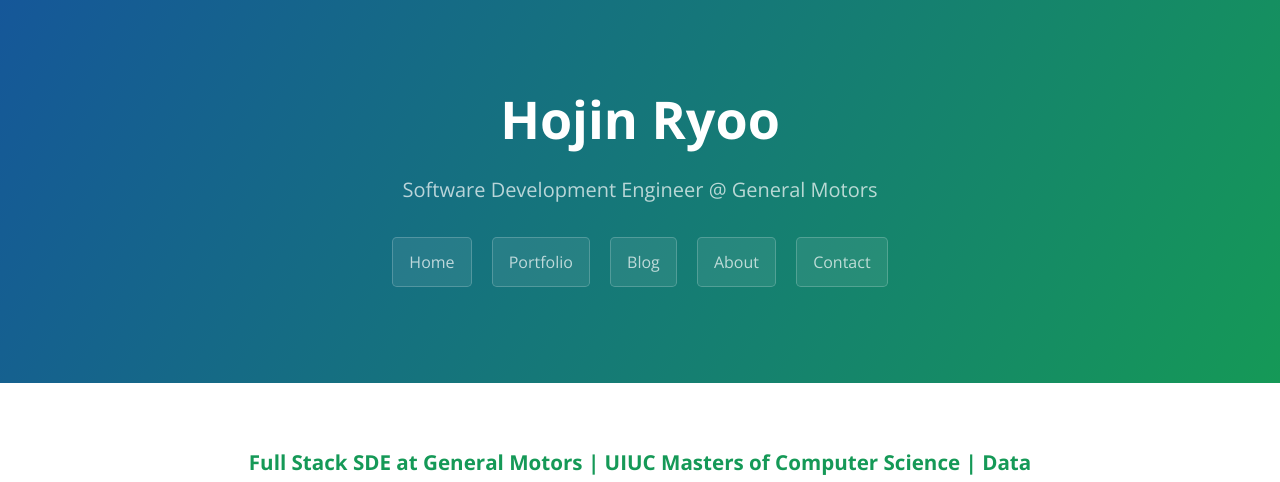
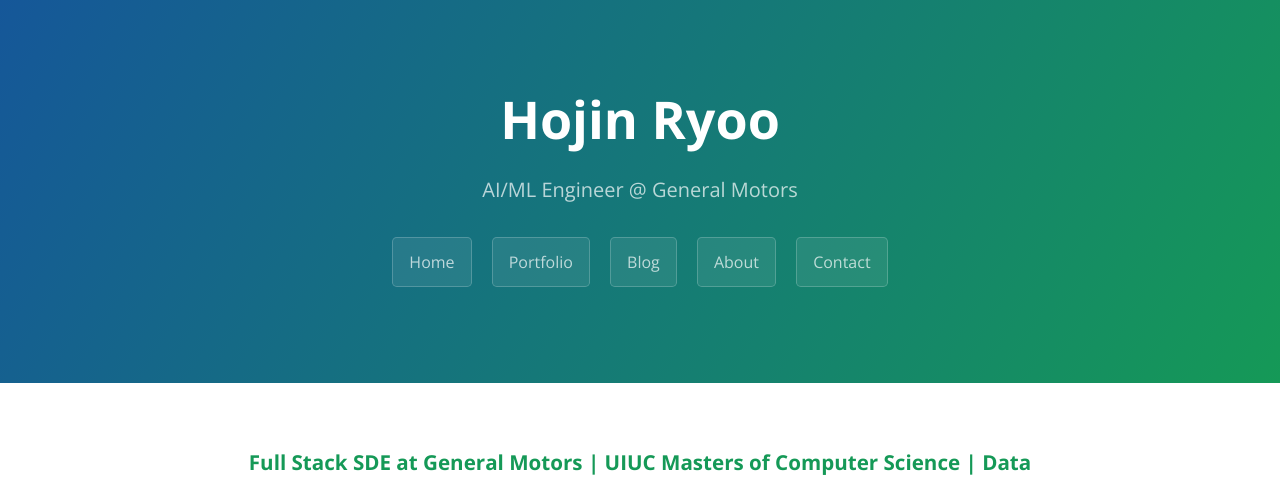
Before and after one commit to Akolyte/akolyte.github.io, a Jekyll site: the page built from index.html, in a window 1280 px wide. Shown: the top 482 px of the page. Built offline with Jekyll 4.4.1, drawn with Linux system fonts in a browser that asks for light colours.

Commit message:
feat: updated job title and image

```diff
--- a/index.html
+++ b/index.html
@@ -1,7 +1,7 @@
 ---
 layout: default
 title: Hojin Ryoo
-description: Software Development Engineer @ General Motors
+description: AI/ML Engineer @ General Motors
 ---
 
 {% include title-image-alignment.html %}
```
Also changed, not shown: _posts/2021-09-14-home-page.md (+1 -1 lines), imgs/hojin.jpg (added).
